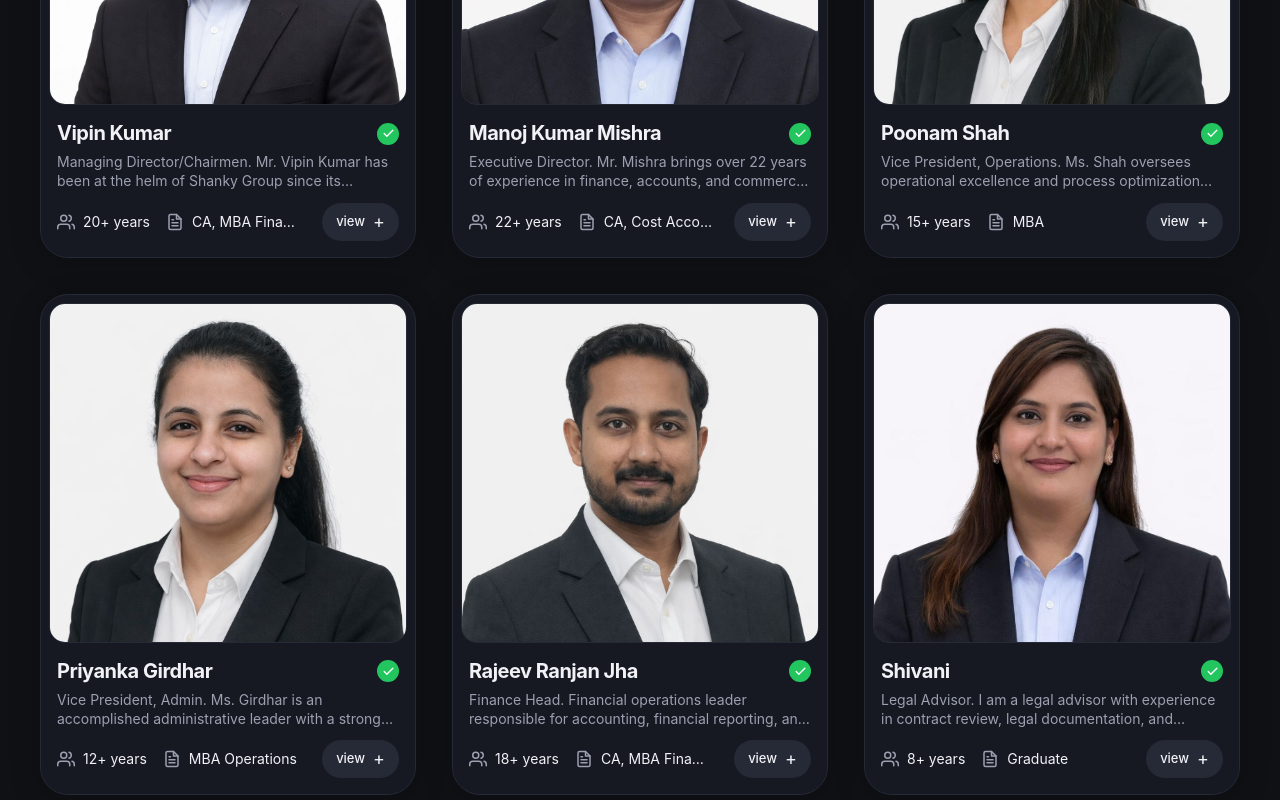
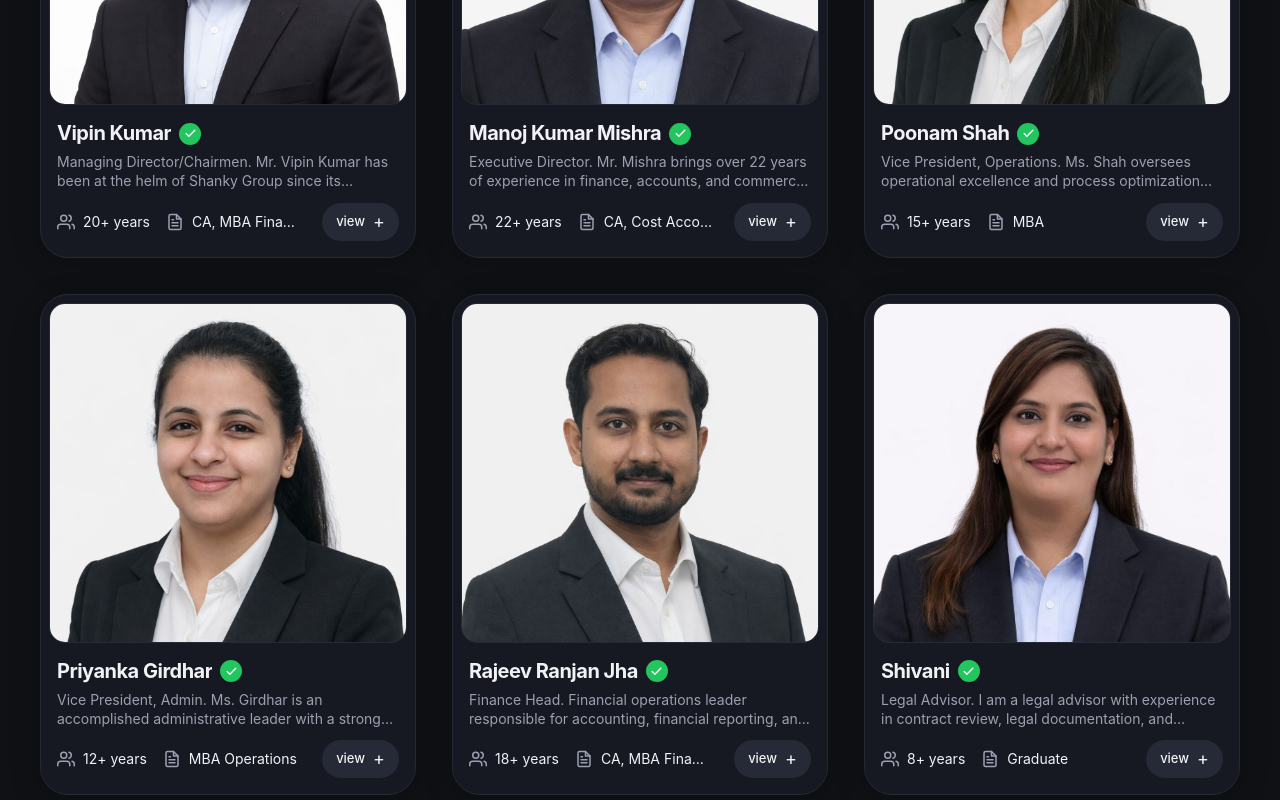
Before and after one commit to ijaspreetsiingh/website_shankygroup, a Next.js app: page /who-we-are/leadership in a window 1280 px wide. Shown: the part 2460-3260 px from the top of the page. Built offline with nearby package versions, Linux system fonts and the light colour scheme.

Commit message:
Commit message

```diff
--- a/app/who-we-are/leadership/page.tsx
+++ b/app/who-we-are/leadership/page.tsx
@@ -426,9 +426,9 @@ const LeadershipPage = () => {
                   className="p-3 sm:p-4 md:p-4 flex-grow flex flex-col rounded-b-2xl sm:rounded-b-[28px]"
                   style={{ backgroundColor: 'var(--card-bg)' }}
                 >
-                  <div className="flex items-center gap-1.5 sm:gap-2 mb-1 sm:mb-1.5">
+                  <div className="flex items-center justify-start gap-1.5 sm:gap-2 mb-1 sm:mb-1.5">
                     <h3
-                      className="text-base sm:text-lg md:text-xl font-bold text-[var(--text-primary)] m-0 leading-tight tracking-tight truncate min-w-0 flex-1"
+                      className="text-base sm:text-lg md:text-xl font-bold text-[var(--text-primary)] m-0 leading-tight tracking-tight shrink-0 max-w-[calc(100%-28px)] sm:max-w-[calc(100%-30px)] truncate"
                       style={{ fontFamily: '"Inter", "Helvetica Neue", Arial, sans-serif' }}
                     >
                       {leader.name}
```
